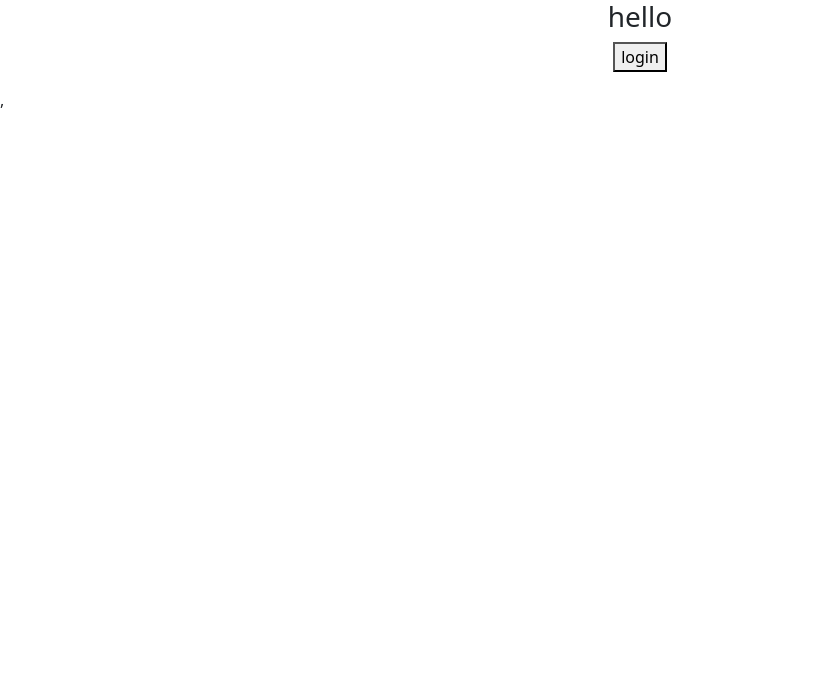
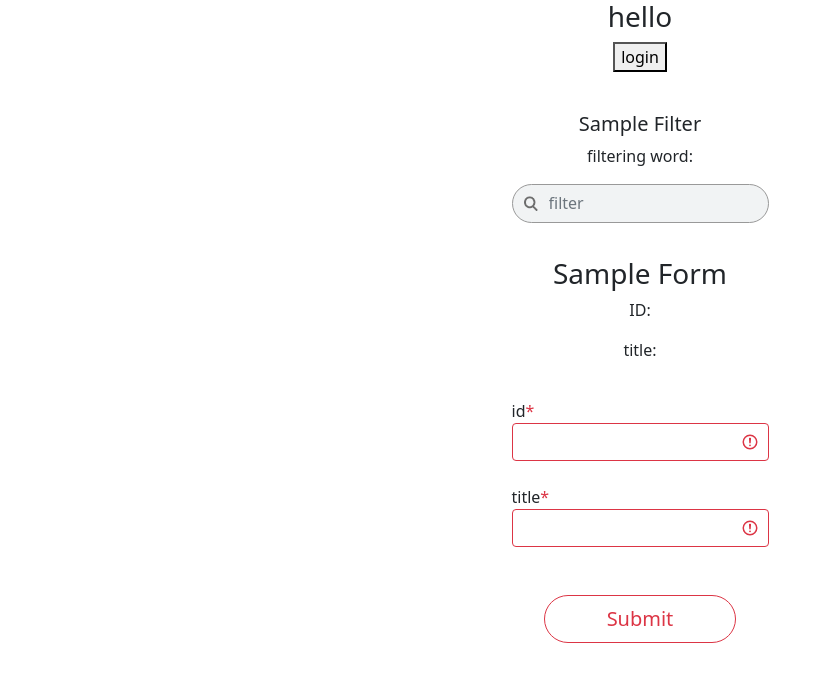
Before and after one commit to Qinchengqiang/veyor-wellness, a React (Create React App) app: page / in a window 1280 px wide. Shown: the top 682 px of the page, without its empty margins (0-831 px from the left). Built offline with nearby package versions, Linux system fonts and the light colour scheme.

Commit message:
adding widgets

```diff
--- a/package.json
+++ b/package.json
@@ -13,10 +13,13 @@
     "@testing-library/user-event": "^12.1.10",
     "axios": "^0.21.1",
     "bootstrap": "^5.1.0",
+    "classnames": "^2.3.1",
     "jquery": "^3.6.0",
     "lodash": "^4.17.21",
+    "lodash.debounce": "^4.0.8",
     "node-sass": "5.0.0",
     "popper.js": "^1.16.1",
+    "prop-types": "^15.7.2",
     "react": "^17.0.2",
     "react-bootstrap": "^1.6.1",
     "react-dom": "^17.0.2",
--- /dev/null
+++ b/src/assets/styles/widgets/filterForm.scss
@@ -0,0 +1,33 @@
+form {
+  max-width: 257px !important;
+  width: 100%;
+  margin-top: 5px;
+  margin-bottom: 10px;
+
+  @media (max-width: 505px) {
+    max-width: 100% !important;
+  }
+
+  .form-group {
+    position: relative;
+
+    > div {
+      position: absolute;
+      top: 0;
+      left: 0;
+      height: 39px;
+      width: 39px;
+      border-radius: 50%;
+    }
+  }
+
+  .filterInput {
+    width: 100%;
+    height: 39px;
+    background: #F1F3F4;
+    border: 1px solid #999999;
+    box-sizing: border-box;
+    border-radius: 99px;
+    padding: 10px 20px 10px 36px;
+  }
+}
--- /dev/null
+++ b/src/assets/styles/widgets/input.scss
@@ -0,0 +1,5 @@
+.control-label {
+  span {
+    color: #dc3545;
+  }
+}
--- a/src/components/App.js
+++ b/src/components/App.js
@@ -1,20 +1,34 @@
 import '../assets/styles/App.scss';
 import {useSelector, useDispatch, shallowEqual} from "react-redux";
 import {login} from '../actions/loginAction';
+import loadable from "@loadable/component";
+
+const Form = loadable(() => import('./sampleForm'));
+const Filter = loadable(() => import('./filter'));
 
 function App() {
     const authRedux = useSelector(state => state.auth, shallowEqual)
     const dispatch = useDispatch();
 
+
     return (
-        <div className="App" data-testid={`App`}>
+        <div className="App container d-flex flex-column align-items-center" data-testid={`App`}>
             <h3>hello</h3>
+
             {authRedux.isAuthenticated ?
                 <h4>{authRedux.user.username}</h4>
                 :
                 <p>
-                    <button onClick={()=>dispatch(login())}>login</button>
-                </p>}
+                    <button onClick={() => dispatch(login())}>login</button>
+                </p>
+            }
+
+            <br/>
+            <Filter/>
+
+            <br/>
+            <Form/>
+
         </div>
     );
 }
--- /dev/null
+++ b/src/components/filter.js
@@ -0,0 +1,25 @@
+import React, {useState} from 'react';
+import PropTypes from 'prop-types';
+import FilterForm from '../widgets/FilterForm';
+
+const Filter = props => {
+    const [input, setInput] = useState('');
+
+    return (
+        <div>
+            <h5>{props.title}</h5>
+            <p>filtering word: {input}</p>
+            <FilterForm setInput={setInput}/>
+        </div>
+    );
+};
+
+Filter.propTypes = {
+    title: PropTypes.string
+};
+
+Filter.defaultProps = {
+    title: 'Sample Filter'
+}
+
+export default Filter;
--- /dev/null
+++ b/src/components/sampleForm.js
@@ -0,0 +1,70 @@
+import React, {useState} from 'react';
+import PropTypes from 'prop-types';
+import Input from "../widgets/input";
+import _ from "lodash";
+
+const handleSubmit = (e, props) => {
+    const {id, title} = props;
+    e.preventDefault();
+
+    console.log(`handleSubmit: ${id} ${title}`)
+};
+
+const SampleForm = props => {
+    const [id, setId] = useState('');
+    const [title, setTitle] = useState('');
+    const [idErrors, setIdErrors] = useState({});
+    const [titleErrors, setTitleErrors] = useState({});
+
+    const submitProps = {id, setId, title, setTitle};
+
+    const addingService = (
+        <div className='w-100'>
+            <form className="w-100 text-start" onSubmit={e => {
+                handleSubmit(e, submitProps);
+            }}>
+                <div className="form-group">
+                    <label className="control-label">id<span className='pl-4'>*</span></label>
+                    <Input setInput={setId}
+                           errors={idErrors}
+                           setErrors={setIdErrors}/>
+                    {!_.isEmpty(idErrors) ? <p className="text-danger">{idErrors.title}</p> : null}
+                </div>
+                <div className="form-group mt-4">
+                    <label className="control-label">title<span className='pl-4'>*</span></label>
+                    <Input setInput={setTitle}
+                           errors={titleErrors}
+                           setErrors={setTitleErrors}/>
+                    {!_.isEmpty(titleErrors) ? <p className="text-danger">{titleErrors.title}</p> : null}
+                </div>
+                <div className="mt-5 form-group d-flex justify-content-center">
+                    <button className="btn w-75 btn-outline-danger btn-lg rounded-pill">Submit
+                    </button>
+                </div>
+            </form>
+        </div>
+    );
+
+    return (
+        <>
+            <h3>{props.title}</h3>
+            <p>ID: {id}</p>
+            <p>title: {title}</p>
+            <div className='row justify-content-center mt-3 pb-5'>
+                <div className="d-flex flex-row">
+                    {addingService}
+                </div>
+            </div>
+        </>
+    );
+};
+
+SampleForm.propTypes = {
+    title: PropTypes.string
+};
+
+SampleForm.defaultProps = {
+    title: 'Sample Form'
+}
+
+export default React.memo(SampleForm);
--- a/src/index.js
+++ b/src/index.js
@@ -50,7 +50,7 @@ ReactDOM.render(
           <Router>
               {routes}
           </Router>
-      </Provider>,
+      </Provider>
   </React.StrictMode>,
   document.getElementById('root')
 );
--- /dev/null
+++ b/src/widgets/FilterForm.js
@@ -0,0 +1,45 @@
+import React, {useMemo, useRef} from "react";
+import debounce from "lodash.debounce";
+import filterIconURL from "../assets/images/icons/filter.png";
+import {Form} from "react-bootstrap";
+import PropTypes from 'prop-types';
+import '../assets/styles/widgets/filterForm.scss';
+
+function FilterForm({setInput}) {
+    const value = useRef('');
+
+    const changeHandler = (event) => {
+        setInput(event.target.value);
+        value.current = event.target.value;
+    };
+
+    const debouncedChangeHandler = useMemo(() => {
+        return debounce(changeHandler, 300);
+        // eslint-disable-next-line
+    }, []);
+
+
+    return (
+        <>
+            <Form onSubmit={e => {
+                e.preventDefault();
+                setInput(value.current)
+            }}>
+                <Form.Group controlId="formFilter">
+                    <div className='d-flex justify-content-center align-items-center'>
+                        <img src={filterIconURL} width="14" height="15" alt=""/>
+                    </div>
+                    <Form.Control className='filterInput d-flex'
+                                  placeholder="filter"
+                                  onChange={debouncedChangeHandler}/>
+                </Form.Group>
+            </Form>
+        </>
+    );
+}
+
+FilterForm.propTypes = {
+    setInput: PropTypes.func.isRequired
+};
+
+export default React.memo(FilterForm);
--- /dev/null
+++ b/src/widgets/input.js
@@ -0,0 +1,40 @@
+import React, {useMemo, useState} from "react";
+import debounce from "lodash.debounce";
+import PropTypes from 'prop-types';
+import classname from "classnames";
+import _ from 'lodash';
+import '../assets/styles/widgets/input.scss';
+
+const ModalInput = ({setInput, errors, setErrors}) => {
+    const [value, setValue] = useState('');
+
+    const changeHandler = (event) => {
+        setInput(event.target.value);
+        setErrors({});
+        setValue(event.target.value);
+    };
+
+    const debouncedChangeHandler = useMemo(() => {
+        return debounce(changeHandler, 300);
+        // eslint-disable-next-line
+    }, []);
+
+    return (
+        <input
+            onChange={debouncedChangeHandler}
+            type="text"
+            className={classname('form-control', {'is-valid': !errors.title && value},
+                {'is-invalid': errors.title || _.isEmpty(value)})}
+        />
+    );
+};
+
+
+ModalInput.propTypes = {
+    setInput: PropTypes.func.isRequired,
+    errors: PropTypes.object.isRequired,
+    setErrors: PropTypes.func.isRequired
+};
+
+
+export default React.memo(ModalInput);
```
Also changed, not shown: src/assets/images/Header/icon1.png (deleted), src/assets/images/icons/filter.png (added).
